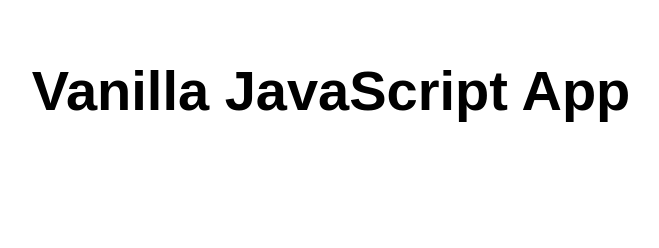
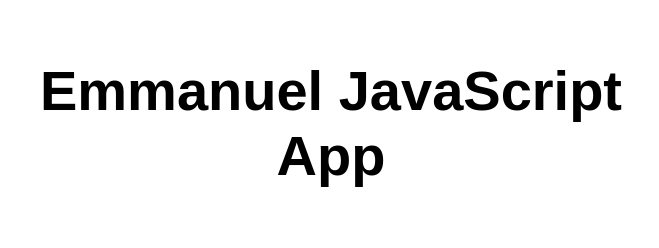
Before and after one commit to EmmanuelHT27/mi-primera-app-emma, a website: page src/index.html in a window 1280 px wide. Shown: the whole page, without its empty margins (309-968 px from the left). Drawn offline with Linux system fonts and the light colour scheme.

Commit message:
//En etiqueta de incio agregue mi nombre

```diff
--- a/src/index.html
+++ b/src/index.html
@@ -10,7 +10,7 @@
 
 <body>
   <main>
-    <h1>Vanilla JavaScript App</h1>
+    <h1>Emmanuel JavaScript App</h1>
   </main>
 </body>
 
```
